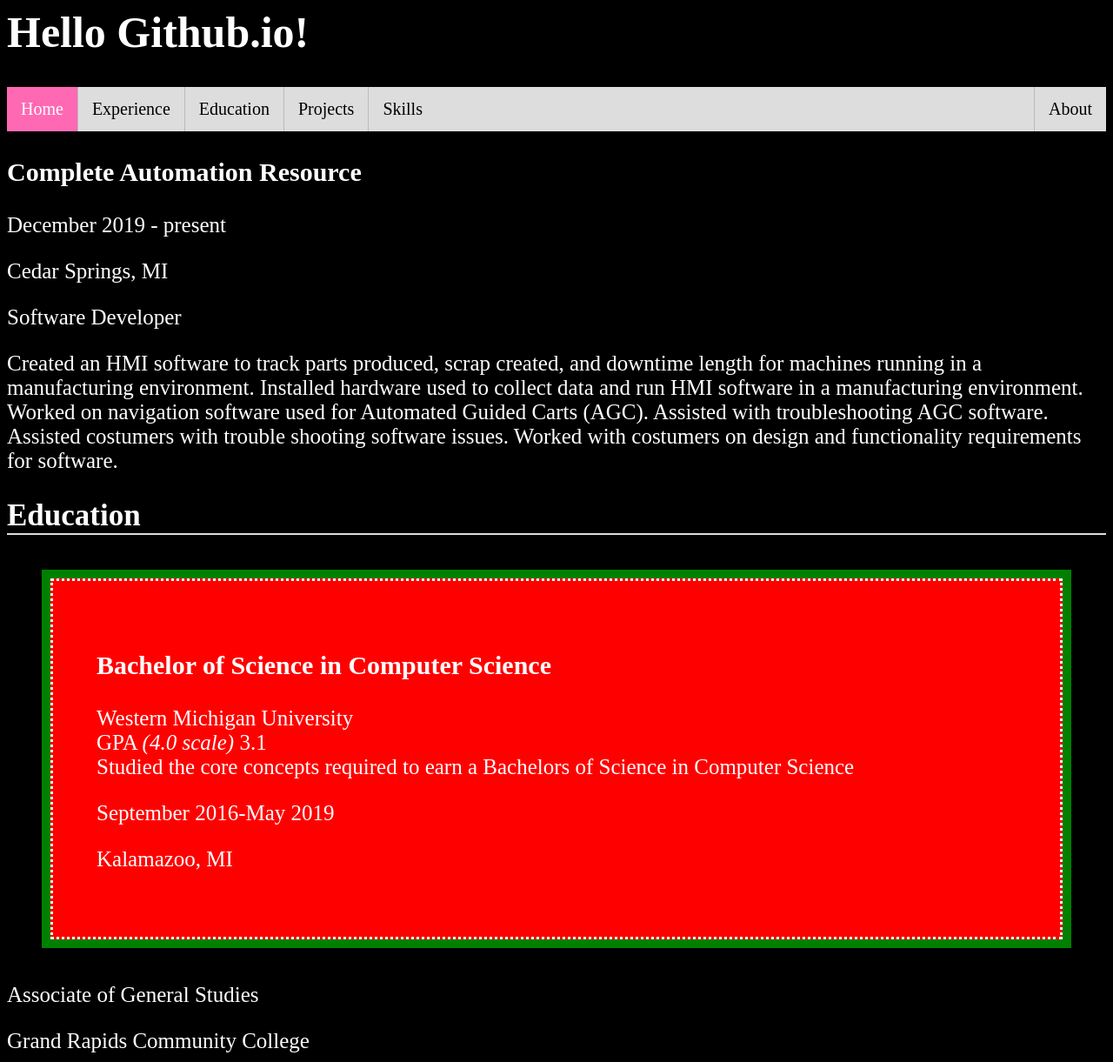
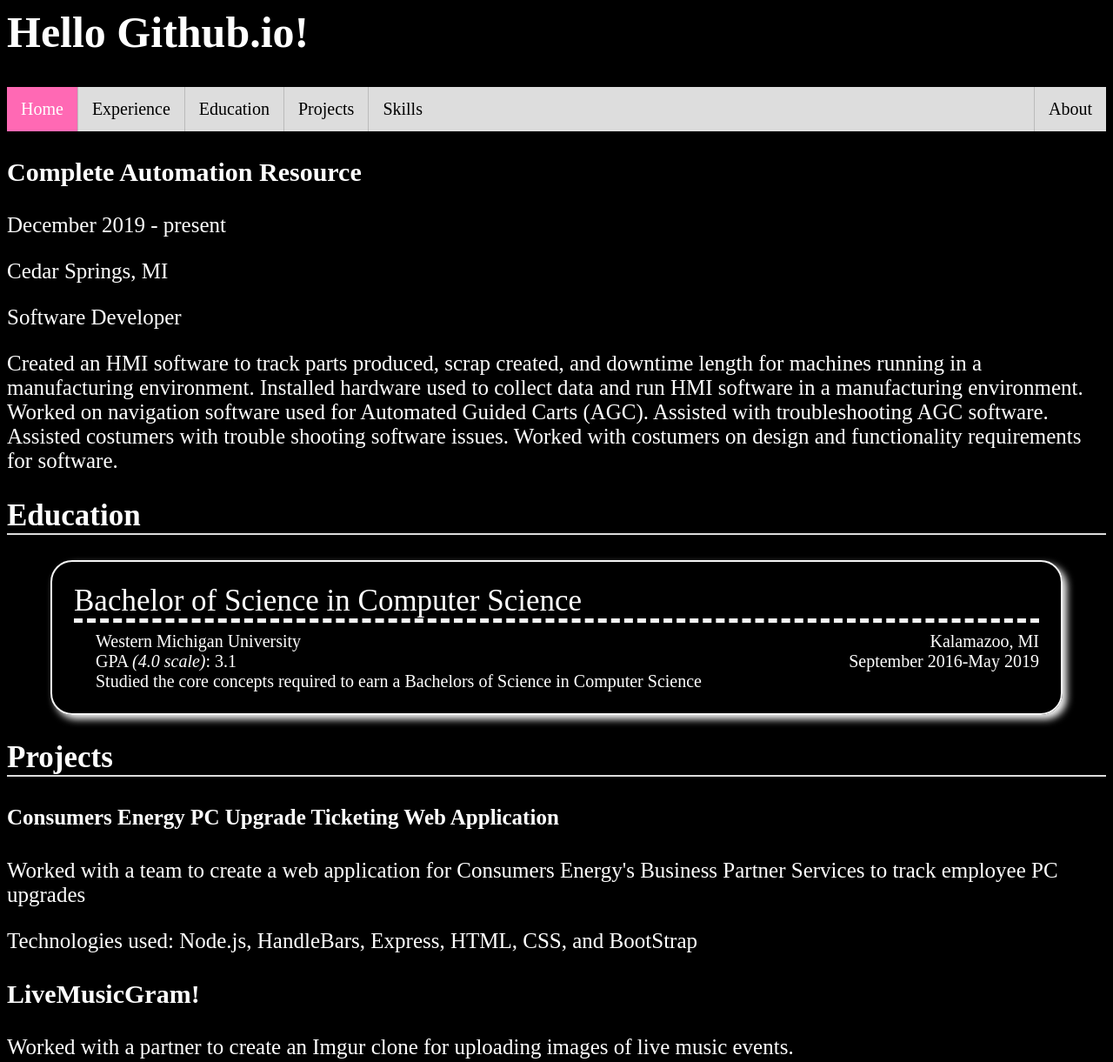
Before and after one commit to cruemartin/cruemartin.github.io, a plain HTML site: page index.html in a window 1280 px wide. Shown: the top 1221 px of the page at 87% size. Drawn offline with Linux system fonts and the light colour scheme.

Commit message:
Created a card in CSS

```diff
--- a/index.html
+++ b/index.html
@@ -10,7 +10,7 @@
 	</header>
 	<nav>
 		<ul class = "navUL">
-			<li class="navItem"><a class="active navLink" href="#home">Home</a></li>
+			<li class="navItem"><a class="navActive navLink" href="#home">Home</a></li>
 			<li class = "navItem"><a class = "navLink" href="#workExperience">Experience</a></li>
 			<li class = "navItem"><a class = "navLink" href="#education">Education</a></li>
 			<li class = "navItem"><a class = "navLink" href="#projects">Projects</a></li>
@@ -26,7 +26,7 @@
 		<div id="workExperince">
 			<div id="car">
 				<h3>Complete Automation Resource</h3>
-				<p>December 2019 - present</p>
+				<p class="time">December 2019 - present</p>
 				<p>Cedar Springs, MI</p>
 				<p>Software Developer</p>
 				<p>Created an HMI software to track parts produced, scrap created, and downtime length for machines
@@ -41,19 +41,25 @@
 		</div>
 		<div id="education">
 			<h2 class="header">Education</h2>
-			<div id = "wmu">
-				<h3>Bachelor of Science in Computer Science</h3>
-				<p>Western Michigan University<br>
-				GPA <span class="ital">(4.0 scale)</span> 3.1<br>
-				Studied the core concepts required to earn a Bachelors of Science in Computer Science</p>
-				<p>September 2016-May 2019</p>
-				<p>Kalamazoo, MI</p>
-			</div>
-			<div id = "grcc">
-				<p>Associate of General Studies</p>
-				<p>Grand Rapids Community College</p>
-				<p>Studied general courses required to complete a Bachelors Degree.</p>
-				<p>January 2014-May 2016</p>
+
+			<div class = "card">
+					<div class="top-row">
+						<div class = "col-0 degree">Bachelor of Science in Computer Science</div>
+					</div>
+
+					<div class="row">
+						<div class = "col-1">Western Michigan University</div>
+						<div class = "col-2">Kalamazoo, MI</div>
+					</div>
+
+					<div class="row">
+						<div class = "col-1">GPA <span class="ital">(4.0 scale)</span>: 3.1</div>
+						<div class = "col-2">September 2016-May 2019</div>
+					</div>
+
+					<div class="row">
+						<div class = "col-full">Studied the core concepts required to earn a Bachelors of Science in Computer Science</div>
+					</div>
 			</div>
 		</div>
 		<div id="projects">
--- a/style.css
+++ b/style.css
@@ -1,3 +1,9 @@
+*{
+    box-sizing: border-box;
+}
+
+
+/****************************************************ELEMENTS****************************************************/
 body{
     background-color: black;
     color: white;
@@ -24,14 +30,14 @@ h4{
     font-size: 25px;
 }
 
-#wmu{
-    background-color: red;
-    opacity: 1.0;
-    border-style: dotted;
-    margin: 50px 50px 50px 50px;
-    padding: 50px 50px 50px 50px;
-    outline: 10px green solid;
+
+footer{
+    max-width: fit-content;
+    margin:auto;
+    font-size: 12px;
 }
+
+
 
 .ital{
     font-style: italic;
@@ -41,9 +47,7 @@ h4{
   border-bottom: 2px solid #dddddd ;
 }
 
-
-/* Navigation Bar */
-
+/****************************************************NAV BAR****************************************************/
 nav{
     position: -webkit-sticky; /*For Safari browsers */
     position: sticky;
@@ -93,14 +97,69 @@ nav{
     color:white;
 }
 
-.active{
+.navActive{
     background-color: hotpink;
     color:white;
     /* text-decoration: none; */
 }
 
-footer{
-    max-width: fit-content;
-    margin:auto;
-    font-size: 12px;
+/****************************************************CARDS****************************************************/
+.card{
+    display:flex;
+    flex-direction: column;
+    /* margin:auto; */
+    margin-top: auto;
+    margin-bottom: auto;
+    margin-left: 50px;
+    margin-right: 50px;
+    padding:25px;
+    border: 2px solid whitesmoke;
+    box-shadow: 5px 5px 9px whitesmoke;
+    border-radius: 25px;
+    vertical-align: bottom;
 }
+
+.card:hover{
+    color:black;
+    background-color: white;
+}
+
+.card:hover .top-row{
+    border-bottom: 5px dashed black;
+}
+
+.top-row{
+    display: flex;
+    flex-direction: row;
+    margin-bottom: 10px;
+    border-bottom: 5px dashed whitesmoke;
+}
+
+.row{
+    display: flex;
+    flex-direction: row;
+}
+
+.col-0{
+    flex:100%;
+}
+
+.col-1{
+    flex:75%;
+    text-indent: 25px;
+}
+
+.col-2{
+    flex:25%;
+    text-align: right;
+}
+
+.col-full{
+    flex:100%;
+    text-indent: 25px;
+}
+
+
+.degree{
+    font-size: 35;
+}
```
